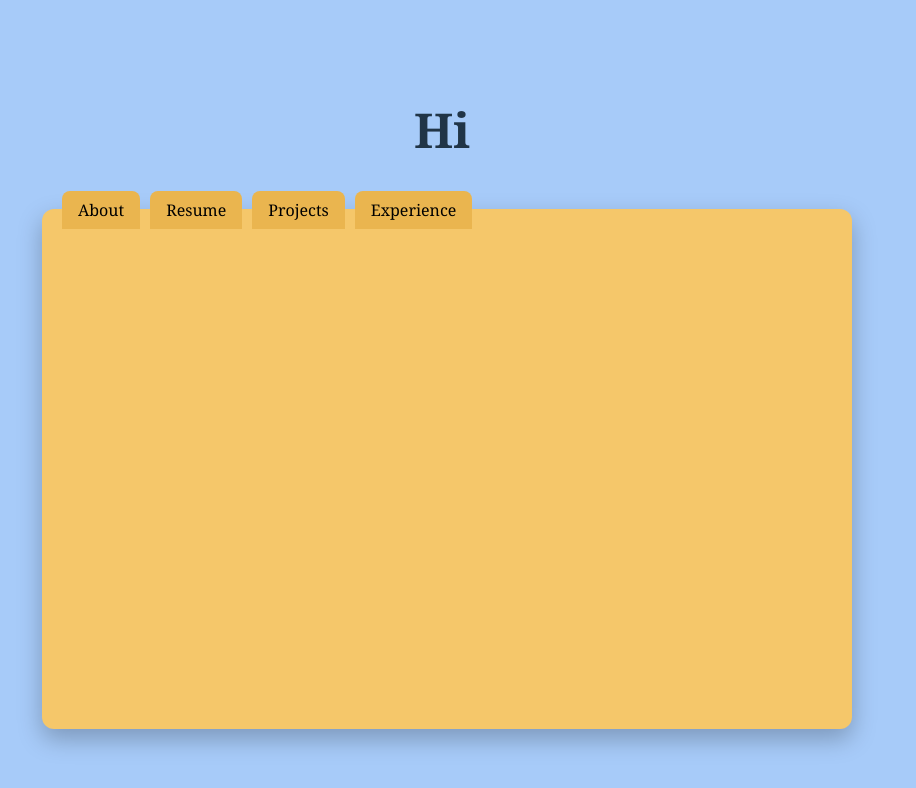
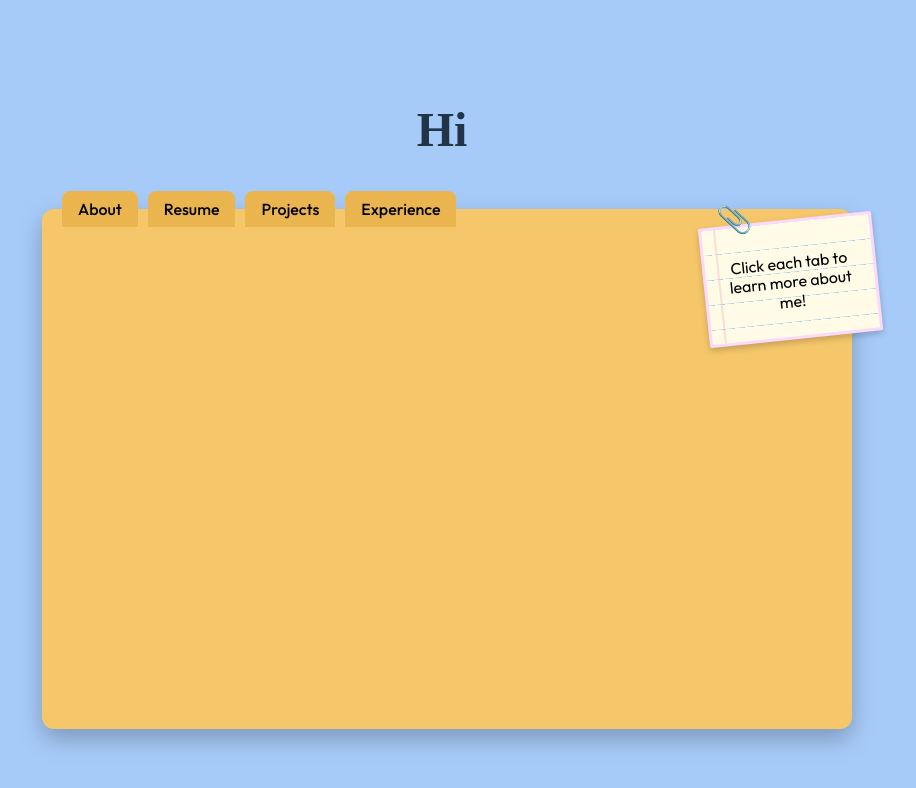
Before and after one commit to bhavana-pixel/portfolio, a React (Vite) app: page / in a window 1280 px wide. Shown: the top 788 px of the page, without its empty margins (193-1109 px from the left). Built offline with nearby package versions, Linux system fonts and the light colour scheme.

Commit message:
Added clip note.

```diff
--- a/index.html
+++ b/index.html
@@ -4,6 +4,7 @@
     <meta charset="UTF-8" />
     <link rel="icon" type="image/svg+xml" href="/vite.svg" />
     <meta name="viewport" content="width=device-width, initial-scale=1.0" />
+    <link href="https://fonts.googleapis.com/css2?family=Libre+Baskerville:ital,wght@0,400..700;1,400..700&family=Outfit:wght@100..900&display=swap" rel="stylesheet">
     <title>portfolio</title>
   </head>
   <body>
--- a/src/Folder.css
+++ b/src/Folder.css
@@ -46,6 +46,7 @@
   padding: 8px 16px;
   border-radius: 8px 8px 0 0;
   font-weight: 500;
+  font-family: "Outfit", sans-serif;
 }
 
 .tab.active {
@@ -61,7 +62,7 @@
   padding: 30px;
   box-shadow: 0 10px 25px rgba(0, 0, 0, 0.2);
   border-radius: 8px;
-  font-family: 'Times New Roman', serif;
+  font-family: "Outfit", sans-serif;
   color: #000;
   opacity: 0;
   animation: paperFadeIn 0.4s forwards;
@@ -130,3 +131,59 @@
   color: #000;
   transform: translateY(-1px);
 }
+
+.paperclip-wrapper {
+  position: absolute;
+  top: -10px;
+  right: 100px;
+  transform: rotate(-6deg);
+}
+
+.paperclip {
+  font-size: 28px;
+  position: relative;
+  z-index: 2;
+}
+
+.clip-note::before {
+  content: '';
+  position: absolute;
+  top: 0;
+  left: 12px;
+  width: 2px;
+  height: 100%;
+  background: rgba(244, 179, 179, 0.4); /* faint red */
+}
+
+.clip-note {
+  color: black;
+  position: absolute;
+  top: 26px;
+  left: -20px;
+  background: #fffbe6;
+  border: 3px solid #fad9fa;
+  padding: 12px 14px;
+  font-size: 16px;
+  line-height: 1.2;
+  width: 140px;
+  min-height: 90px;
+  box-shadow: 0 3px 6px rgba(0,0,0,0.2);
+  border-radius: 2px;
+  font-family: "Outfit", sans-serif;
+  background-image:
+    repeating-linear-gradient(
+      to bottom,
+      transparent,
+      transparent 24px,
+      rgba(13, 136, 244, 0.4) 25px
+    );
+}
+
+.folder-container.shrunk .paperclip-wrapper {
+  opacity: 0;
+  pointer-events: none;
+}
+
+.paperclip-wrapper:hover {
+  transform: rotate(-4deg) scale(1.02);
+}
--- a/src/Folder.jsx
+++ b/src/Folder.jsx
@@ -10,7 +10,14 @@ export default function Folder() {
       <div className="folder-wrapper">
         {/* Folder */}
         <div className={`folder-container ${activeTab ? "shrunk" : ""}`}>
-          <div className="tabs">
+            <div className="paperclip-wrapper">
+                <span className="paperclip">📎</span>
+                <div className="clip-note">
+                    <br/>Click each tab to<br />learn more about me! <br/>
+                </div>
+            </div>
+
+            <div className="tabs">
             {tabs.map((tab) => (
               <button
                 key={tab}
--- a/src/index.css
+++ b/src/index.css
@@ -34,7 +34,7 @@ body {
   background-position: center;
   background-size: cover;
   background-color: rgb(167, 203, 249); /* Fallback color */
-  font-family:Georgia, 'Times New Roman', Times, serif
+  font-family:'Times New Roman', Times, serif;
 }
 
 h1 {
```
